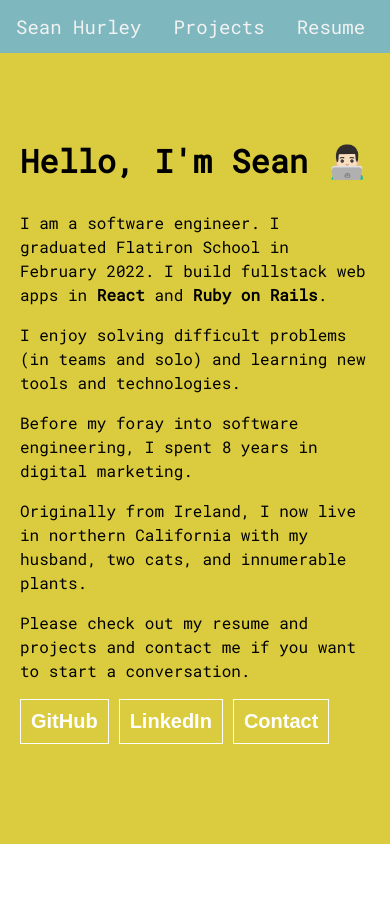
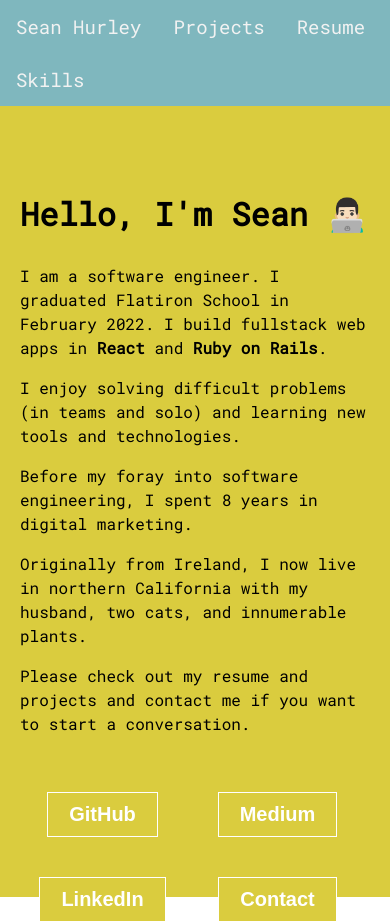
Before and after one commit to smh1988-2/portfolio, a React (Create React App) app: page / in a window 390 px wide. Before the commit the page ends 844 px from the top, so only its background shows below. Built offline with nearby package versions, Linux system fonts and the light colour scheme.

Commit message:
added button animations

```diff
--- a/src/App.css
+++ b/src/App.css
@@ -6,25 +6,47 @@ body {
   -moz-osx-font-smoothing: grayscale;
 }
 
-
 .about-button {
   padding: 10px;
   margin-right: 10px;
-  border: 1px solid #fff;
+  margin-top: 40px;
+  border: 1px solid;
   background: #dacc3e;
   color: #fff;
   font-size: 20px;
   font-weight: 600;
-
-}
-
-.about-button:hover {
-  border: 1px solid #fff;
-  background: #fff;
-  color: #dacc3e;
+  transition-property: all;
+  transition-duration: 1s;
   cursor: pointer;
 }
 
+.about-button:hover,
+.about-button:focus {
+  box-shadow: inset 6.5em 0 0 0 #fff;
+  background: #fff;
+  border-color: #fff;
+  color: #dacc3e;
+}
+
+#buttons {
+  float: left;
+}
+
+@media screen and (max-width: 680px) {
+  .column {
+    width: 100%;
+  }
+}
+
+.row {
+  display: flex;
+  text-align: center;
+  /* margin-top: 40px; */
+}
+
+.column {
+  flex: 50%;
+}
 
 .hero-container {
   display: grid;
@@ -102,7 +124,7 @@ body {
 
   .topnav {
     margin: auto;
-    width: 100%!important;
+    width: 100% !important;
   }
 }
 
@@ -163,50 +185,69 @@ body {
 }
 
 @keyframes fadeIn {
-  0% {opacity:0;}
-  100% {opacity:1;}
+  0% {
+    opacity: 0;
+  }
+  100% {
+    opacity: 1;
+  }
 }
 
 @-moz-keyframes fadeIn {
-  0% {opacity:0;}
-  100% {opacity:1;}
+  0% {
+    opacity: 0;
+  }
+  100% {
+    opacity: 1;
+  }
 }
 
 @-webkit-keyframes fadeIn {
-  0% {opacity:0;}
-  100% {opacity:1;}
+  0% {
+    opacity: 0;
+  }
+  100% {
+    opacity: 1;
+  }
 }
 
 @-o-keyframes fadeIn {
-  0% {opacity:0;}
-  100% {opacity:1;}
+  0% {
+    opacity: 0;
+  }
+  100% {
+    opacity: 1;
+  }
 }
 
 @-ms-keyframes fadeIn {
-  0% {opacity:0;}
-  100% {opacity:1;}
+  0% {
+    opacity: 0;
+  }
+  100% {
+    opacity: 1;
+  }
 }
-
 
 @keyframes fadeInUp {
   from {
-      transform: translate3d(0,40px,0)
+    transform: translate3d(0, 40px, 0);
   }
 
   to {
-      transform: translate3d(0,0,0);
-      opacity: 1
+    transform: translate3d(0, 0, 0);
+    opacity: 1;
   }
 }
 
 @-webkit-keyframes fadeInUp {
   from {
-      transform: translate3d(0,40px,0)
+    transform: translate3d(0, 40px, 0);
   }
 
   to {
-      transform: translate3d(0,0,0);
-      opacity: 1
+    transform: translate3d(0, 0, 0);
+    opacity: 1;
   }
 }
 
@@ -214,11 +255,11 @@ body {
   animation-duration: 2s;
   animation-fill-mode: both;
   -webkit-animation-duration: 2s;
-  -webkit-animation-fill-mode: both
+  -webkit-animation-fill-mode: both;
 }
 
 .animatedFadeInUp {
-  opacity: 0
+  opacity: 0;
 }
 
 .fadeInUp {
--- a/src/components/About.js
+++ b/src/components/About.js
@@ -2,8 +2,7 @@ import React from "react";
 
 function About() {
   return (
-
-    <div style={{backgroundColor:"#dacc3e"}}>
+    <div style={{ backgroundColor: "#dacc3e" }}>
       <div className="hero-container">
         <div className="animated animatedFadeInUp fadeInUp">
           <h1 className="hero-header-animated">Hello, I'm Sean 👨🏻‍💻</h1>
@@ -29,19 +28,65 @@ function About() {
             to start a conversation.
           </p>
 
+
+
+          <div class="row">
+            <div class="column">
               <a href="https://github.com/smh1988-2">
-          <button className="about-button">GitHub</button>
+                <button className="about-button">
+                  &nbsp;&nbsp;GitHub&nbsp;&nbsp;
+                </button>
               </a>
               <a href="https://www.linkedin.com/in/sean-hurley/">
-          <button className="about-button">LinkedIn</button>
+                <button className="about-button">
+                  &nbsp;&nbsp;LinkedIn&nbsp;&nbsp;
+                </button>
+              </a>
+            </div>
+
+
+          <div class="column">
+            <a href="https://medium.com/@seanmhurley1988">
+              <button className="about-button">
+                &nbsp;&nbsp;Medium&nbsp;&nbsp;
+              </button>
             </a>
             <a href="mailto:seanmhurley1988@gmail.com">
-          <button className="about-button">Contact</button>
+              <button className="about-button">
+                &nbsp;&nbsp;Contact&nbsp;&nbsp;
+              </button>
             </a>
           </div>
           </div>
+
+          {/* <div id="buttons-small">
+            &nbsp;&nbsp;
+            <a href="https://github.com/smh1988-2">
+              <button className="about-button">
+                &nbsp;&nbsp;GitHub&nbsp;&nbsp;
+              </button>
+            </a>
+            <a href="https://www.linkedin.com/in/sean-hurley/">
+              <button className="about-button">
+                &nbsp;&nbsp;LinkedIn&nbsp;&nbsp;
+              </button>
+            </a>
+            <br />
+            &nbsp;&nbsp;
+            <a href="https://medium.com/@seanmhurley1988">
+              <button className="about-button">
+                &nbsp;&nbsp;Medium&nbsp;&nbsp;
+              </button>
+            </a>
+            <a href="mailto:seanmhurley1988@gmail.com">
+              <button className="about-button">
+                &nbsp;&nbsp;Contact&nbsp;&nbsp;
+              </button>
+            </a>
+          </div> */}
         </div>
-
+      </div>
+    </div>
   );
 }
 
--- a/src/components/Menu.js
+++ b/src/components/Menu.js
@@ -40,6 +40,18 @@ function Menu() {
             <span className="menu-button">Resume</span>
           )}
         </Link>
+        <Link to="/skills">
+          {id.pathname === "/skills" ? (
+            <span
+              className="menu-button"
+              style={{ backgroundColor: "#08605f" }}
+            >
+              Skills
+            </span>
+          ) : (
+            <span className="menu-button">Skills</span>
+          )}
+        </Link>
       </div>
     </div>
   );
```
Also changed, not shown: src/components/Skills.js (added, +36 -0 lines), public/manifest.json. Lines whose indentation alone changed are shown as unchanged.
